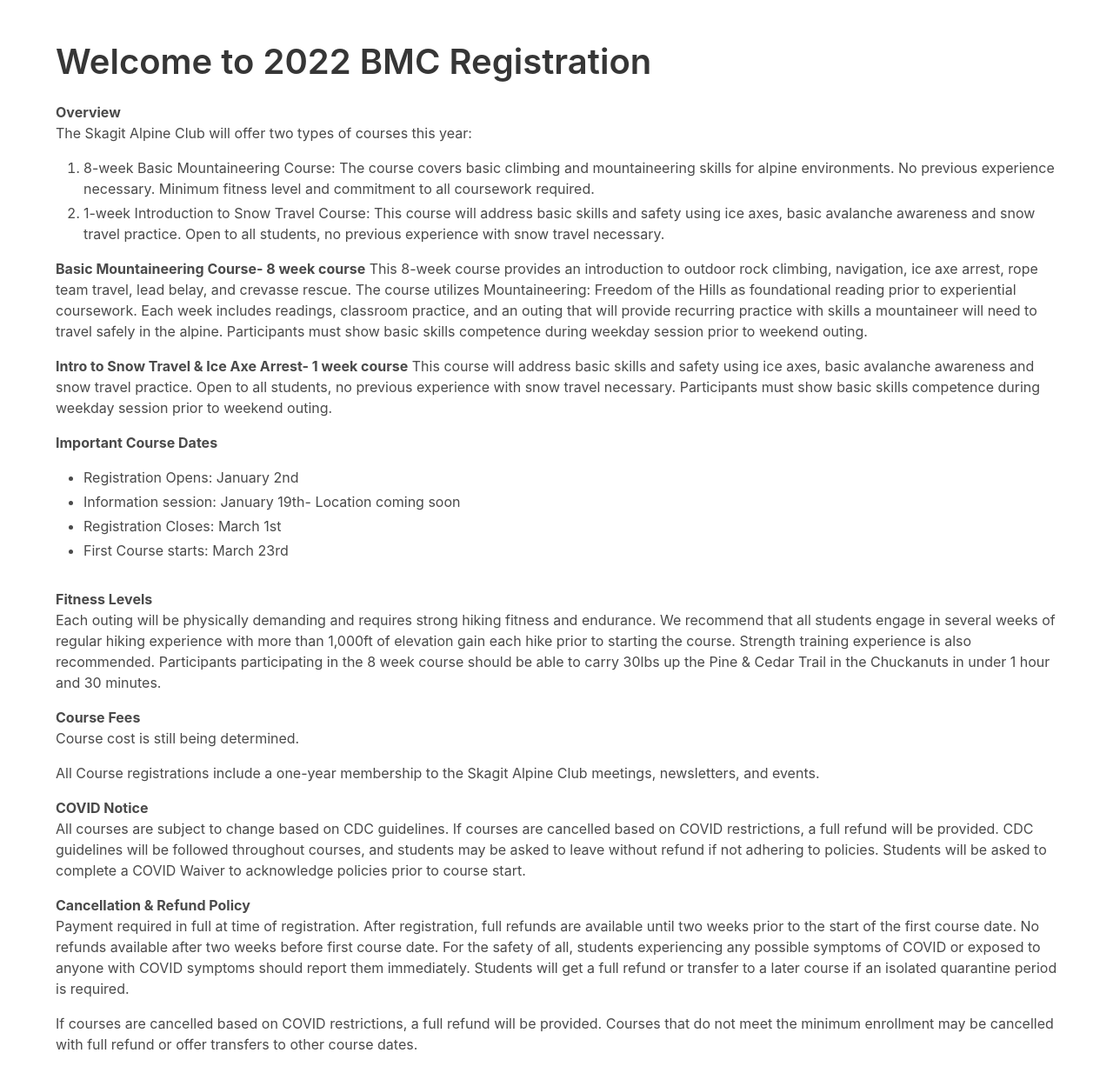
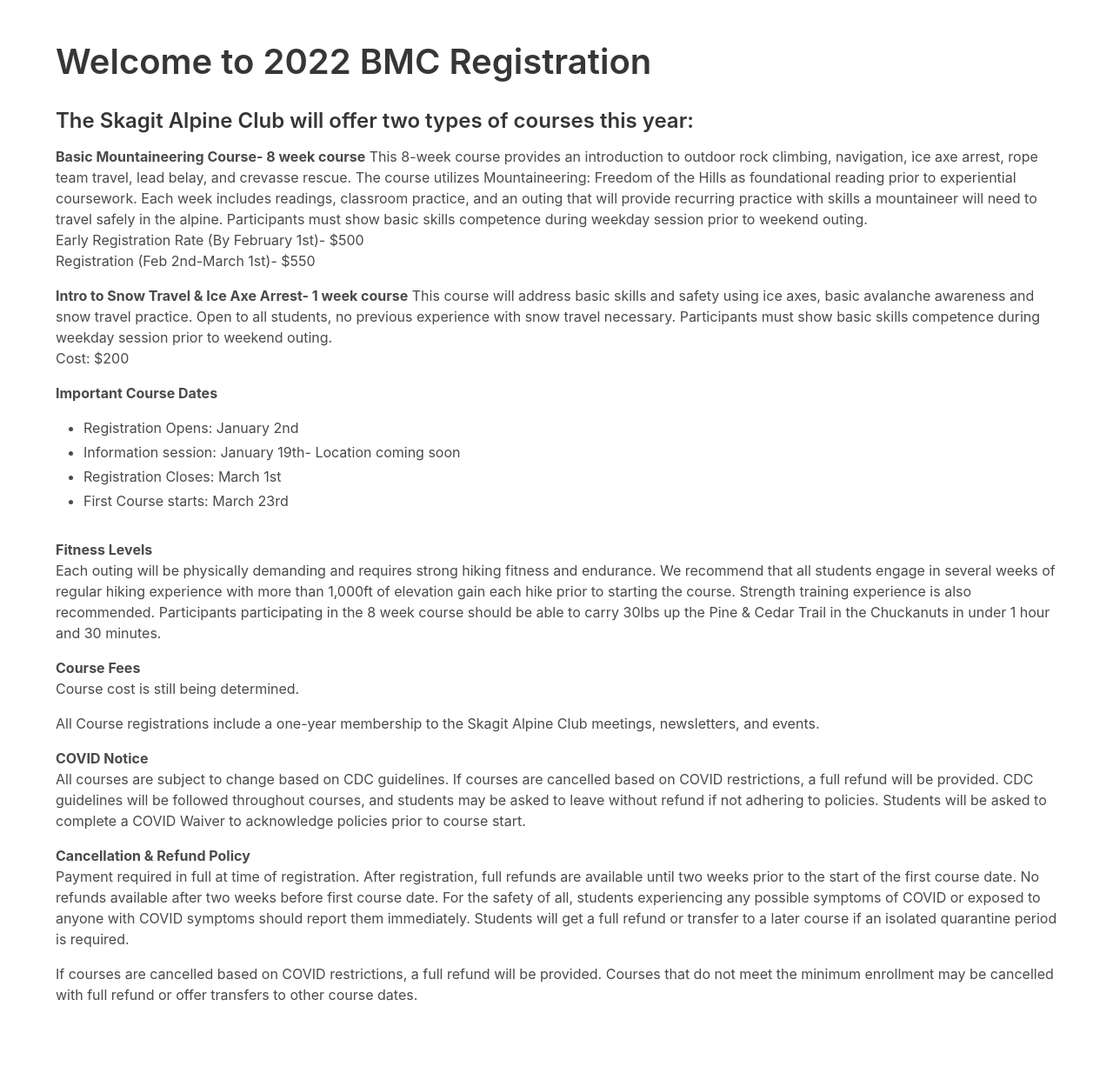
Before and after one commit to raymond-devries/skagit-bmc-registration, a Django app: page / in a window 1280 px wide. Shown: the part 56-1290 px from the top of the page at 87% size. After the commit the page ends 1207 px from the top, so only its background shows below. Run offline with Django 3.2, Linux system fonts and the light colour scheme; parts of the project's set-up code (start-up, migrations or seed data) failed here and were passed over; some libraries are stand-ins or nearby versions.

Commit message:
Update home page

```diff
--- a/templates/bmc_registration/home.html
+++ b/templates/bmc_registration/home.html
@@ -4,21 +4,22 @@
     <div class="content">
         <h2 class="title is-size-2">Welcome to 2022 BMC Registration</h2>
         <p class="block">
-            <b>Overview</b>
-            <br>
-            The Skagit Alpine Club will offer two types of courses this year:
-        <ol>
-            <li>
-                8-week Basic Mountaineering Course: The course covers basic climbing and mountaineering skills for
-                alpine environments. No previous experience necessary. Minimum fitness level and commitment to all
-                coursework required.
-            </li>
-            <li>
-                1-week Introduction to Snow Travel Course: This course will address basic skills and safety using ice
-                axes, basic avalanche awareness and snow travel practice. Open to all students, no previous experience
-                with snow travel necessary.
-            </li>
-        </ol>
+{#            <b>Overview</b>#}
+{#            <br>#}
+{#            The Skagit Alpine Club will offer two types of courses this year:#}
+{#        <ol>#}
+{#            <li>#}
+{#                8-week Basic Mountaineering Course: The course covers basic climbing and mountaineering skills for#}
+{#                alpine environments. No previous experience necessary. Minimum fitness level and commitment to all#}
+{#                coursework required.#}
+{#            </li>#}
+{#            <li>#}
+{#                1-week Introduction to Snow Travel Course: This course will address basic skills and safety using ice#}
+{#                axes, basic avalanche awareness and snow travel practice. Open to all students, no previous experience#}
+{#                with snow travel necessary.#}
+{#            </li>#}
+{#        </ol>#}
+        <h3>The Skagit Alpine Club will offer two types of courses this year:</h3>
         <p>
             <b>Basic Mountaineering Course- 8 week course</b>
             This 8-week course provides an introduction to outdoor rock climbing, navigation, ice axe arrest, rope team
@@ -26,12 +27,18 @@
             foundational reading prior to experiential coursework. Each week includes readings, classroom practice, and
             an outing that will provide recurring practice with skills a mountaineer will need to travel safely in the
             alpine. Participants must show basic skills competence during weekday session prior to weekend outing.
+            <br>
+            Early Registration Rate (By February 1st)- $500
+            <br>
+            Registration (Feb 2nd-March 1st)- $550
         </p>
         <p>
             <b>Intro to Snow Travel & Ice Axe Arrest- 1 week course</b>
             This course will address basic skills and safety using ice axes, basic avalanche awareness and snow travel
             practice. Open to all students, no previous experience with snow travel necessary. Participants must show
             basic skills competence during weekday session prior to weekend outing.
+            <br>
+            Cost: $200
         </p>
         <p><b>Important Course Dates</b></p>
         <ul>
```
